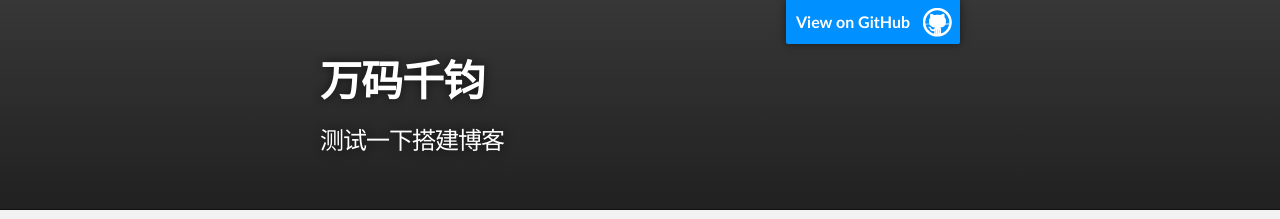
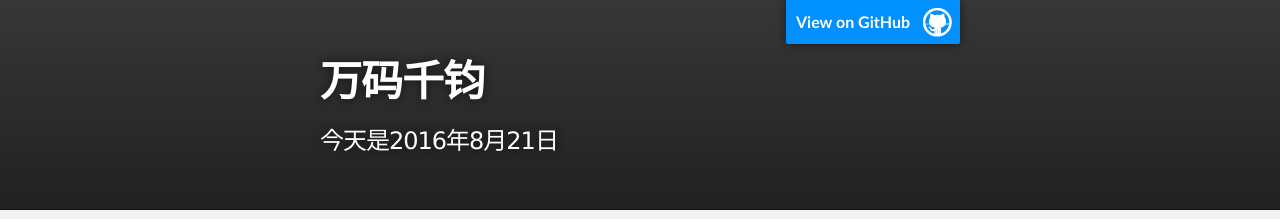
Before and after one commit to wyjinbu/wyjinbu.github.io, a plain HTML site: page index.html in a window 1280 px wide. Shown: the top 219 px of the page. Drawn offline with Linux system fonts and the light colour scheme.

Commit message:
修改了页面的简介

```diff
--- a/index.html
+++ b/index.html
@@ -19,7 +19,7 @@
           <a id="forkme_banner" href="https://github.com/wyjinbu">View on GitHub</a>
 
           <h1 id="project_title">万码千钧</h1>
-          <h2 id="project_tagline">测试一下搭建博客</h2>
+          <h2 id="project_tagline">今天是2016年8月21日</h2>
 
         </header>
     </div>
```
Also changed, not shown: 1 other file.
